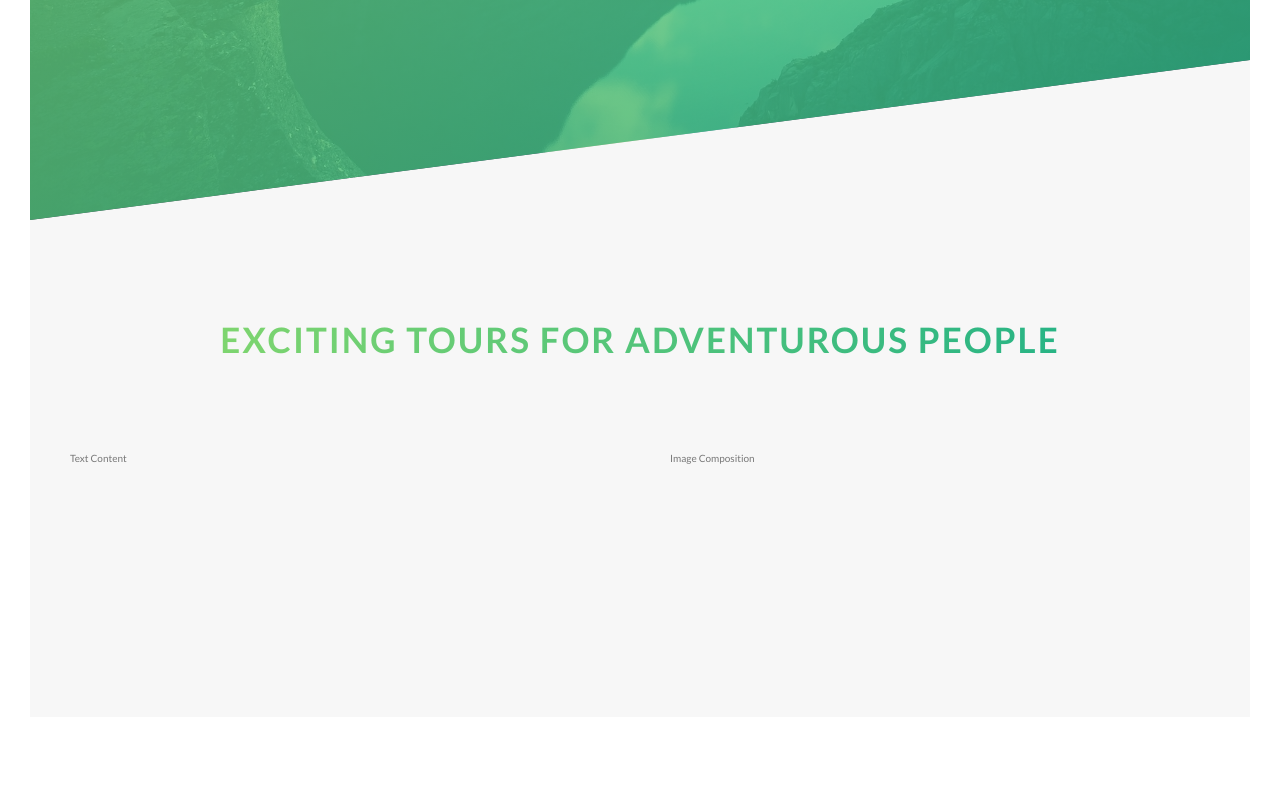
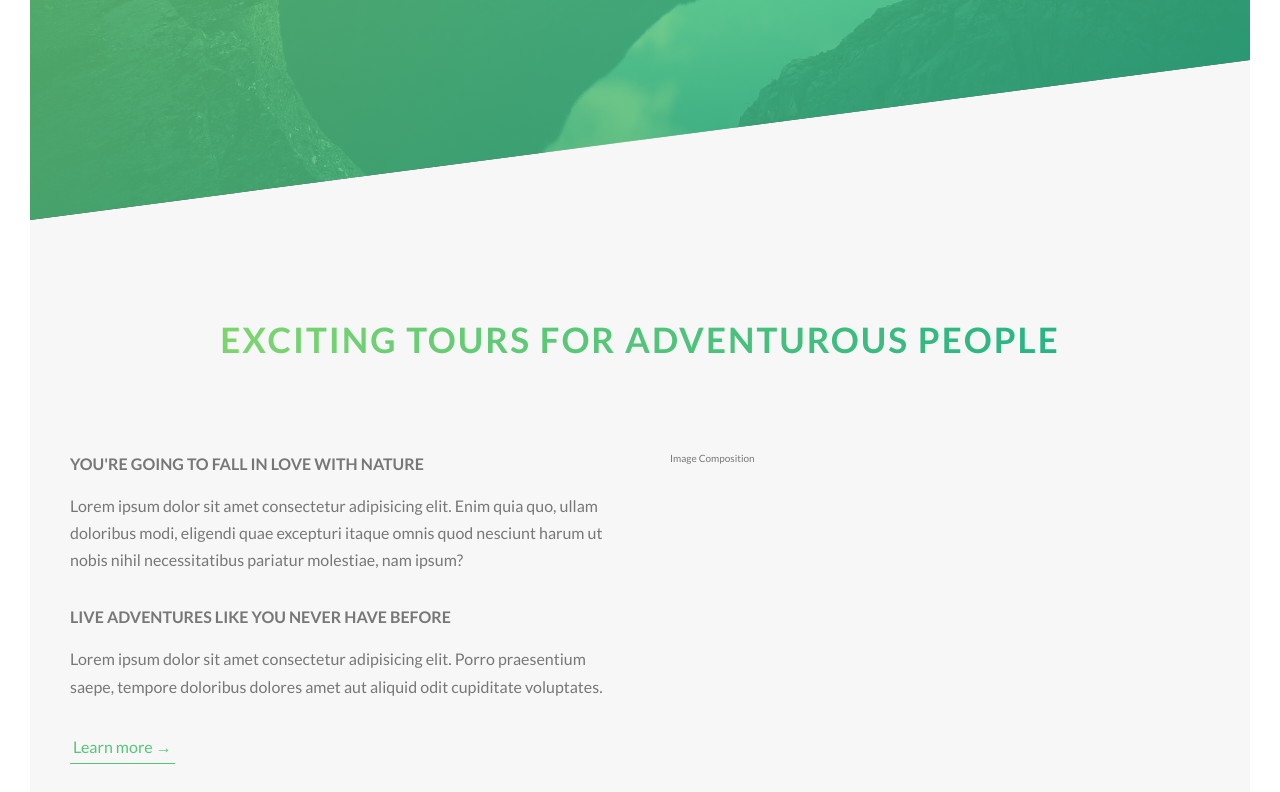
Before and after one commit to Abdalrahman-Amin/natours-website, a website: page index.html in a window 1280 px wide. Shown: the part 570-1362 px from the top of the page. Before the commit the page ends 1317 px from the top, so only its background shows below. Drawn offline with Linux system fonts and the light colour scheme.

Commit message:
Building the About Section Part-2

```diff
--- a/index.html
+++ b/index.html
@@ -33,14 +33,33 @@
 
       <main>
          <section class="section-about">
-            <div class="u-center-text u-margin-bottom-8">
+            <div class="u-center-text u-margin-bottom-big">
                <h2 class="heading-secondary">
                   Exciting tours for adventurous people
                </h2>
             </div>
 
             <div class="row">
-               <div class="col-1-of-2">Text Content</div>
+               <div class="col-1-of-2">
+                  <h3 class="heading-tertiary u-margin-bottom-small">
+                     you're going to fall in love with nature
+                  </h3>
+                  <p class="paragraph">
+                     Lorem ipsum dolor sit amet consectetur adipisicing elit.
+                     Enim quia quo, ullam doloribus modi, eligendi quae
+                     excepturi itaque omnis quod nesciunt harum ut nobis nihil
+                     necessitatibus pariatur molestiae, nam ipsum?
+                  </p>
+                  <h3 class="heading-tertiary u-margin-bottom-small">
+                     Live adventures like you never have before
+                  </h3>
+                  <p class="paragraph">
+                     Lorem ipsum dolor sit amet consectetur adipisicing elit.
+                     Porro praesentium saepe, tempore doloribus dolores amet aut
+                     aliquid odit cupiditate voluptates.
+                  </p>
+                  <a href="#" class="btn-text">Learn more &rarr;</a>
+               </div>
                <div class="col-1-of-2">Image Composition</div>
             </div>
          </section>
--- a/sass/abstracts/_variables.scss
+++ b/sass/abstracts/_variables.scss
@@ -9,6 +9,9 @@ $color-grey-dark: #777;
 $color-white: #fff;
 $color-black: #000;
 
+//FONT
+$default-font-size: 1.6rem;
+
 //GRID
 $grid-width: 114rem;
 $gutter-vertical: 8rem;
--- a/sass/base/_typography.scss
+++ b/sass/base/_typography.scss
@@ -56,3 +56,17 @@ body {
       text-shadow: 0.5rem 1rem 2rem rgba($color-black, 0.2);
    }
 }
+
+.heading-tertiary {
+   font-size: $default-font-size;
+   font-weight: 700;
+   text-transform: uppercase;
+}
+
+.paragraph {
+   font-size: $default-font-size;
+
+   &:not(:last-child) {
+      margin-bottom: 3rem;
+   }
+}
--- a/sass/base/_utilities.scss
+++ b/sass/base/_utilities.scss
@@ -1,7 +1,12 @@
 .u-center-text {
    text-align: center;
 }
-
-.u-margin-bottom-8 {
+.u-margin-bottom-small {
+   margin-bottom: 1.5rem;
+}
+.u-margin-bottom-medium {
+   margin-bottom: 4rem;
+}
+.u-margin-bottom-big {
    margin-bottom: 8rem;
 }
--- a/sass/components/_button.scss
+++ b/sass/components/_button.scss
@@ -8,7 +8,7 @@
       display: inline-block;
       transition: all 0.2s;
       position: relative;
-      font-size: 1.6rem;
+      font-size: $default-font-size;
    }
 
    &:hover {
@@ -53,3 +53,28 @@
       animation-fill-mode: backwards; /*The beginning property value (as defined in the first @keyframes at-rule) is applied before the animation is displayed, during the period defined by 'animation-delay'.*/
    }
 }
+
+.btn-text {
+   &:link,
+   &:visited {
+      color: $color-primary;
+      display: inline-block;
+      text-decoration: none;
+      border-bottom: 0.1rem solid $color-primary;
+      padding: 0.3rem;
+      font-size: $default-font-size;
+      transition: all 0.2s;
+   }
+
+   &:hover {
+      background-color: $color-primary;
+      color: $color-white;
+      transform: translateY(-0.2rem);
+      box-shadow: 0 1rem 2rem rgba($color-black, 0.15);
+   }
+
+   &:active {
+      transform: translateY(0);
+      box-shadow: 0 0.5rem 1rem rgba($color-black, 0.2);
+   }
+}
```
Also changed, not shown: css/style.css, 1 other file.
